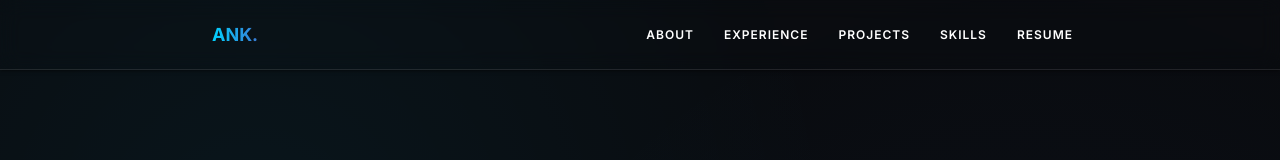
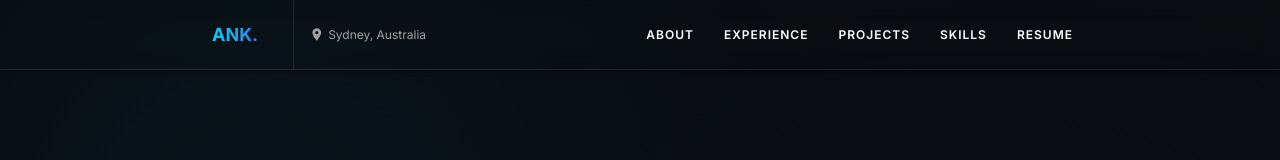
Before and after one commit to AnkAgrawal22/AnkAgrawal22.github.io, a website: page index.html in a window 1280 px wide. Shown: the top 160 px of the page. Drawn offline with nearby package versions, Linux system fonts and the light colour scheme; a web font is replaced by a local one.

Commit message:
Added Sydney, Australia location to the header navigation

```diff
--- a/index.html
+++ b/index.html
@@ -163,8 +163,13 @@
 
     <!-- Nav -->
     <nav class="transparent box-shadow-none">
-        <div class="nav-wrapper container">
-            <a href="#" class="brand-logo"><span class="gradient-text">ANK.</span></a>
+        <div class="nav-wrapper container" style="display: flex; align-items: center; justify-content: space-between;">
+            <div style="display: flex; align-items: center;">
+                <a href="#" class="brand-logo" style="position: static;"><span class="gradient-text">ANK.</span></a>
+                <span class="hide-on-med-and-down" style="margin-left: 15px; font-size: 0.8rem; color: var(--text-muted); font-weight: 500; display: flex; align-items: center; gap: 4px; border-left: 1px solid var(--glass-border); padding-left: 15px;">
+                    <i class="material-icons" style="font-size: 1rem;">place</i> Sydney, Australia
+                </span>
+            </div>
             <ul id="nav-mobile" class="right hide-on-med-and-down">
                 <li><a href="#about">About</a></li>
                 <li><a href="#experience">Experience</a></li>
```
